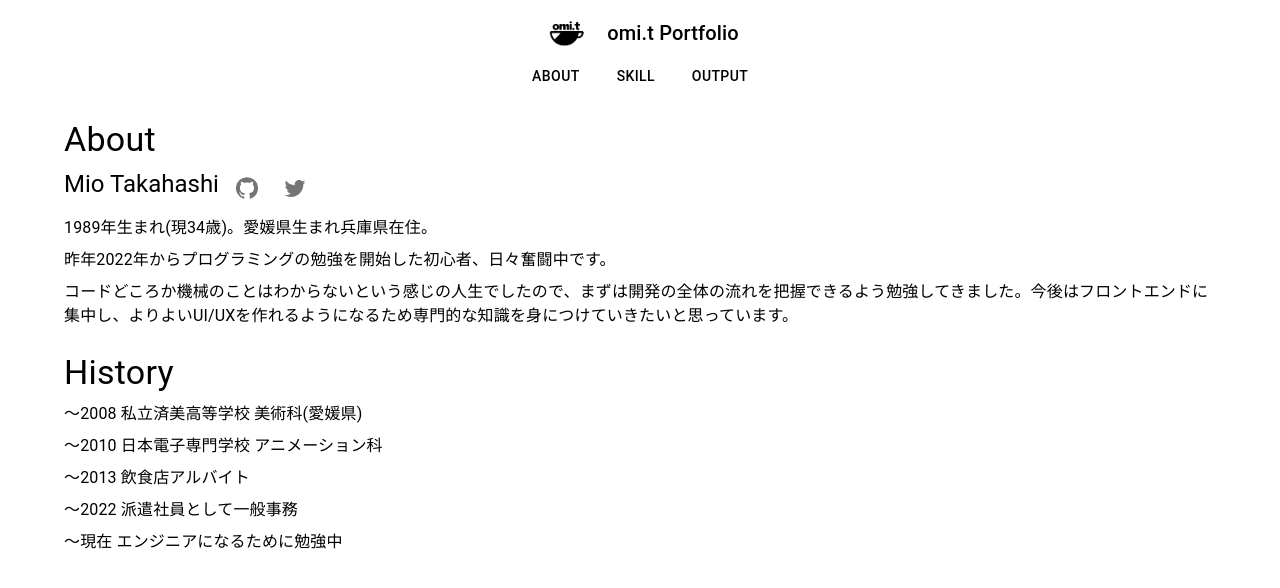
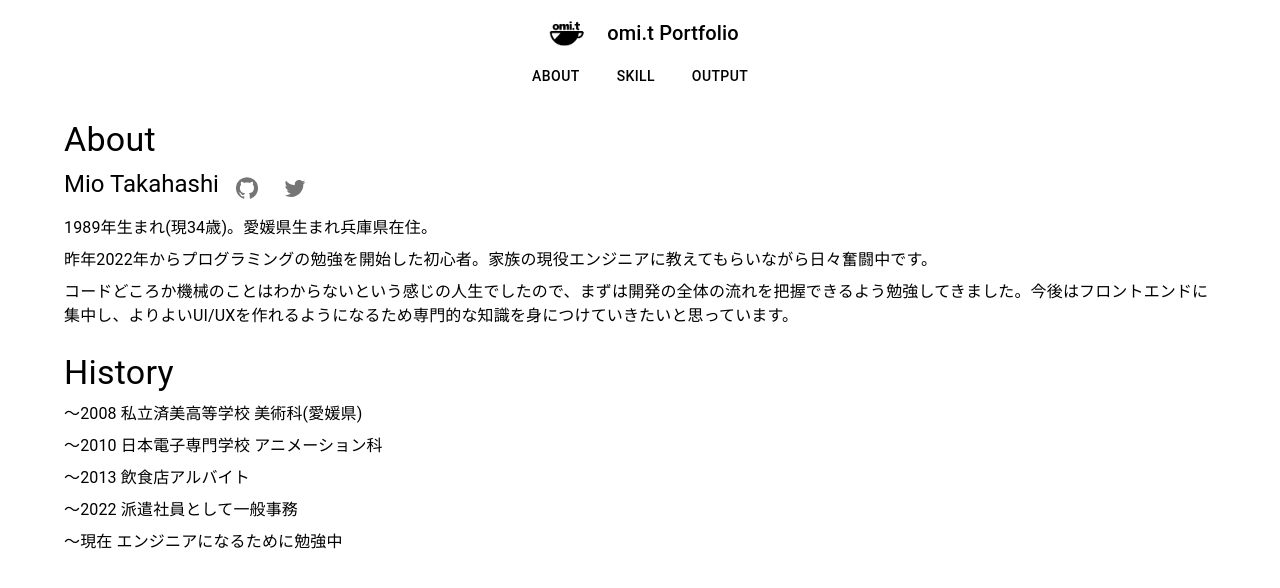
Before and after one commit to omitea8/portfoliosite, a Next.js app: page / in a window 1280 px wide. Shown: the top 588 px of the page. Built offline with nearby package versions, Linux system fonts and the light colour scheme.

Commit message:
文言を変更

```diff
--- a/src/pages/index.tsx
+++ b/src/pages/index.tsx
@@ -20,7 +20,7 @@ export default function Home() {
         </Stack>
         <Typography>1989年生まれ(現34歳)。愛媛県生まれ兵庫県在住。</Typography>
         <Typography>
-          昨年2022年からプログラミングの勉強を開始した初心者、日々奮闘中です。
+          昨年2022年からプログラミングの勉強を開始した初心者。家族の現役エンジニアに教えてもらいながら日々奮闘中です。
         </Typography>
         <Typography>
           コードどころか機械のことはわからないという感じの人生でしたので、まずは開発の全体の流れを把握できるよう勉強してきました。今後はフロントエンドに集中し、よりよいUI/UXを作れるようになるため専門的な知識を身につけていきたいと思っています。
```
